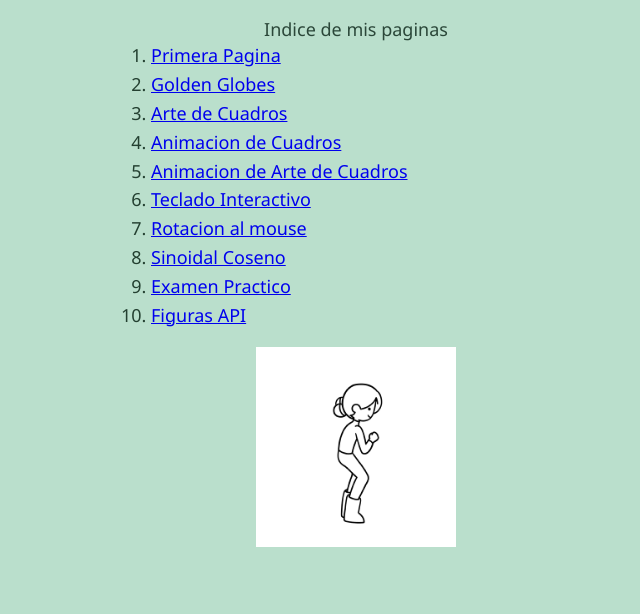
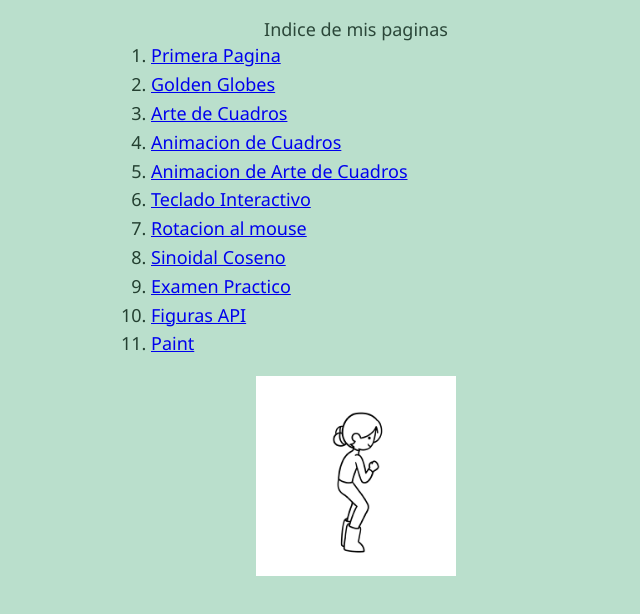
Before and after one commit to lilaMCR19/Graficas_Computacionales, a plain HTML site: page index.html in a window 1280 px wide. Shown: the part 146-760 px from the top of the page, without its empty margins (284-924 px from the left). Drawn offline with Linux system fonts and the light colour scheme.

Commit message:
Update index.html

```diff
--- a/index.html
+++ b/index.html
@@ -54,6 +54,7 @@
         <li><a href="./A1 - Animacion con onda sinoidalcoseno\A2 - Reto onda sinoidal (examen práctico).html">Sinoidal Coseno</a></li>
         <li><a href="./Examen Practico\A2 - Reto onda sinoidal (examen práctico).html">Examen Practico</a></li>
         <li><a href="A3_figuras.html">Figuras API</a></li>
+        <li><a href="01-drawing-app.html">Paint</a></li>
     </ol>
     <br>
     <img src= "graficas.gif" width="200px"
```
